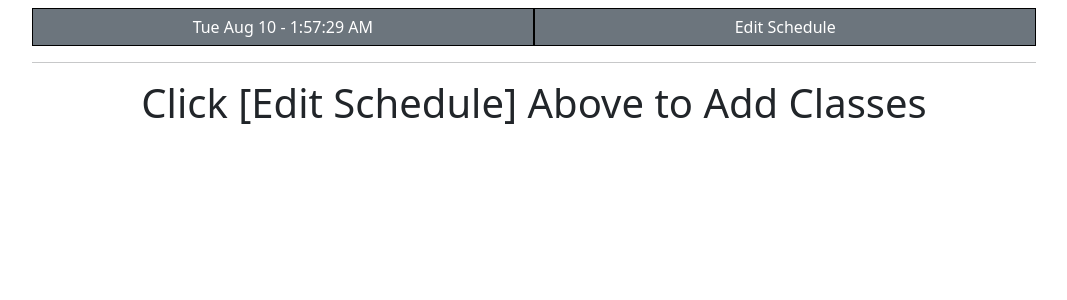
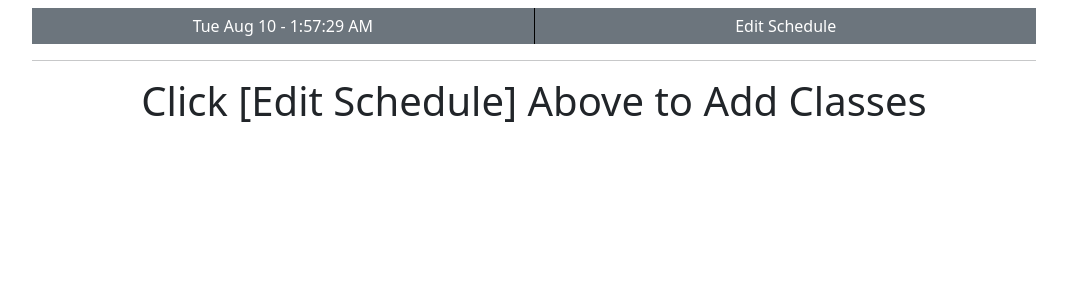
Before and after one commit to andrewctam/schedule, a React (Create React App) app: page / in a window 1280 px wide. Shown: the top 300 px of the page, without its empty margins (106-1173 px from the left). Built offline with nearby package versions, Linux system fonts and the light colour scheme.

Commit message:
Fix borders and add default time
-Decrease border size from 2px to 1px -Add default time 11:30 am to 1:30 pm to make it clear user can edit time

```diff
--- a/public/index.html
+++ b/public/index.html
@@ -20,6 +20,15 @@
 </html>
 
 <style>
+h1, p {
+  margin-top: 1vh;
+  text-align: center;
+}
+
+.editors {
+  overflow-y: scroll;
+  max-height: 50vh;
+}
 
 .Editor {
   width: 80%;
@@ -27,17 +36,11 @@
   margin-right: auto;
   margin-top: 1vh;
   margin-bottom: 1vh;
-
 }
 @media (max-width: 576px) {
   .Editor {
     width: 100%;
   }
-}
-
-h1, p {
-  margin-top: 1vh;
-  text-align: center;
 }
 
 .editorInfo {
@@ -46,6 +49,18 @@ h1, p {
   padding-bottom: 1vh;
   padding-left: 12.5%;
   padding-right: 12.5%;
+}
+
+.Editor > div > div {
+  margin-left: auto;
+  margin-right: auto;
+}
+
+.editSchedule {
+  border-left: 1px solid black;
+  border-right: none;
+  border-bottom: none;
+  border-right: none;
 }
 
 .btn {
@@ -58,12 +73,6 @@ h1, p {
   outline: none;
   box-shadow: none;
 }
-
-.Editor > div > div {
-  margin-left: auto;
-  margin-right: auto;
-}
-
 .btn-danger {
   background-color: rgb(237, 214, 214);
   color: black;
@@ -73,21 +82,30 @@ h1, p {
   margin-top: 3vh;
   background-color: rgba(75, 121, 238, 0.817);
 }
-
+.btn-info {
+  width: 100%;
+  height: 100%;
+  background-color: rgba(255, 255, 255, 0);
+  border-left: 1px dashed black;
+  color: black;
+}
 .classOver {
   background-color: rgba(255, 255, 255);
   color: rgba(200, 200, 200);
   font-size: 12px;
+  border: 1px solid black;
 }
 .classInProgress {
   background-color: lightgreen;
+  border: 1px solid black;
 }
 .classSoon {
   background-color: lightblue;
+  border: 1px solid black;
 }
-
 .classInFuture {
   background-color: rgb(200, 200, 200);
+  border: 1px solid black;
 }
 
 .tsEditor {
@@ -101,21 +119,36 @@ h1, p {
   margin-left: 0px;
 }
 
-.btn-info {
-  width: 100%;
-  height: 100%;
-  background-color: rgba(255, 255, 255, 0);
-  border: none;
-  color: black;
+.col-sm-6 {
+  padding: 0 0 0 0;
 }
 
 .TimeText {
   text-align: center;
 }
 
-.col-sm-6 {
-  padding: 0 0 0 0;
-  border: 1px solid black;
+.name {
+  border-bottom: 1px solid black;
+  border-right: 1px solid black;
+}
+
+.link {
+  border-bottom: 1px solid black;
+}
+
+.times {
+  border-right: 1px solid black;
+}
+
+.delete {
+  border-top: 1px solid black;
+  border-bottom: none;
+  border-left: none;
+  border-right: none;
+}
+
+.checks {
+  text-align: center;
 }
 
 input {
@@ -135,14 +168,4 @@ input[type=time] {
   -webkit-appearance: none;
   -moz-appearance: none;
 }
-
-.checks {
-  text-align: center;
-}
-
-
-.editors {
-  overflow-y: scroll;
-  max-height: 50vh;
-}
 </style>
--- a/src/App.js
+++ b/src/App.js
@@ -65,7 +65,7 @@ class App extends React.Component {
             msg = {msg}/>
             <Schedule schedule={this.state.schedule}/>
         </div>
-        //schedule is {[name, startTime, endTime, sun ... sat], ...}
+        //schedule is {[name, startTime, endTime, link, sun ... sat], ...}
         );
     }
 
@@ -76,10 +76,9 @@ class App extends React.Component {
         this.setState({schedule: temp});
         this.saveSchedule();
     }
-
     addTimeSlot = () => {
         var temp = this.state.schedule;
-        temp.push(["","","","", false, false, false, false, false, false, false]);
+        temp.push(["","11:30","13:30","", false, false, false, false, false, false, false]);
         this.setState({schedule: temp});
         this.saveSchedule();
     }
@@ -107,7 +106,7 @@ class App extends React.Component {
             if (strOutput !== "") {
                 urlParams = compressToBase64(strOutput);
             } else
-            urlParams = "";
+                urlParams = "";
 
             const url = new URL(window.location);
             url.search = urlParams;
--- a/src/Editor.js
+++ b/src/Editor.js
@@ -44,7 +44,7 @@ class Editor extends React.Component {
                 <div className = "col-sm-6">
                     <Clock/>
                 </div>
-                <div className = "col-sm-6">
+                <div className = "col-sm-6 editSchedule">
                     <button type = "button" className = "btn btn-secondary"
                     onClick = {() => this.setState({editorActive: !this.state.editorActive})}>
                         {this.state.editorActive ? "Close Editor" : "Edit Schedule"}
--- a/src/TimeSlotEditor.js
+++ b/src/TimeSlotEditor.js
@@ -5,16 +5,16 @@ class TimeSlotEditor extends React.Component {
         return (
             <div className = "tsEditor">
                 <div className = "row">
-                    <div className="col-sm-6" >
+                    <div className="col-sm-6 name">
                         <input id = "0" type = "text" onChange = {this.handleChange} value = {this.props.name} placeholder="Name"/>
                     </div>
-                    <div className="col-sm-6 ">
+                    <div className="col-sm-6 link">
                         <input id = "3" type="text" onChange = {this.handleChange} value = {this.props.info} placeholder="Class Location or Link with http(s)://"/>
                     </div>
                 </div>
 
                 <div className = "row">
-                    <div className = "col-sm-6 ">
+                    <div className = "col-sm-6 times">
                             <input id = "1" type = "time" onChange = {this.handleChange} required value = {this.props.startTime} />
 
                             <input id = "2" type = "time" onChange = {this.handleChange} value = {this.props.endTime}/>
@@ -52,7 +52,7 @@ class TimeSlotEditor extends React.Component {
                             </div>
                         </div>
                 </div>
-                <button className = "btn btn-danger btn-sm" onClick = {this.handleDelete}>Delete From Schedule</button>
+                <button className = "btn btn-danger btn-sm delete" onClick = {this.handleDelete}>Delete From Schedule</button>
             </div>
         );
     }
```
Also changed, not shown: 6 other files (tests, documents, lock files or other folders).
